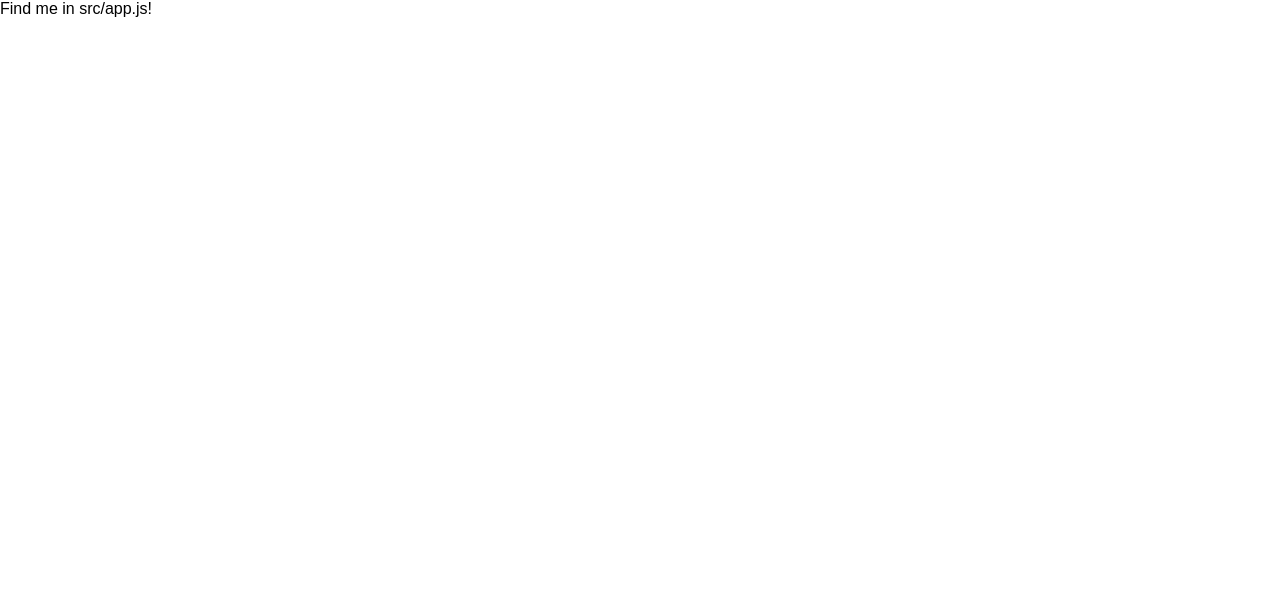
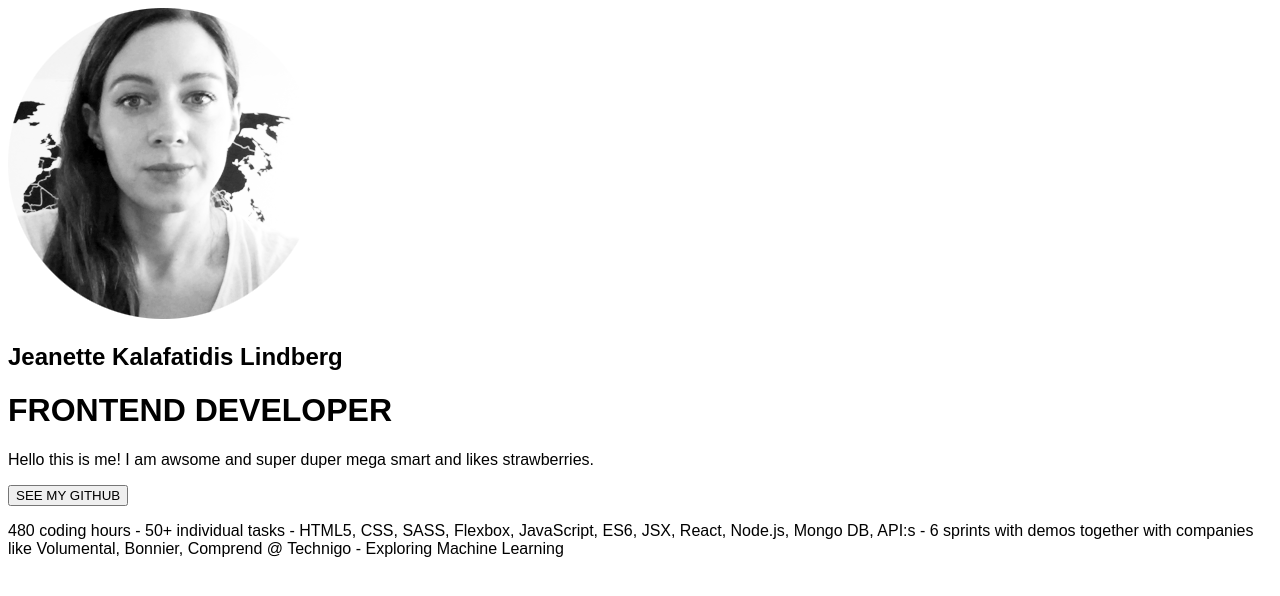
Before and after one commit to aejlindberg/portfolio, a React app in the folder react-starter-1.4.1/: page / in a window 1280 px wide. Built offline with nearby package versions, Linux system fonts and the light colour scheme.

Commit message:
First draft aboutMe

```diff
--- a/react-starter-1.4.1/src/components/app.js
+++ b/react-starter-1.4.1/src/components/app.js
@@ -4,8 +4,28 @@ class App extends React.Component {
 
   render() {
     return (
-      <div>
-        Find me in src/app.js!
+      <div className="wrapper">
+        <div className="aboutMe">
+          <div className="aboutMeImage">
+            <img src="me.png" alt="Jeanette K Lindberg" />
+          </div>
+          <div className="aboutMeText">
+            <h2>Jeanette Kalafatidis Lindberg</h2>
+            <h1>FRONTEND DEVELOPER</h1>
+            <p>Hello this is me! I am awsome and super duper mega smart and likes strawberries.</p>
+          </div>
+        </div>
+        <div className="aboutMeButton">
+          <button>SEE MY GITHUB</button>
+        </div>
+        <div className="techSection">
+          <div className="techText">
+            <p>480 coding hours - 50+ individual tasks - HTML5, CSS, SASS, Flexbox,
+             JavaScript, ES6, JSX, React, Node.js, Mongo DB, API:s - 6 sprints with
+             demos together with companies like Volumental, Bonnier, Comprend @ Technigo -
+             Exploring Machine Learning</p>
+          </div>
+        </div>
       </div>
     )
   }
--- a/react-starter-1.4.1/src/index.css
+++ b/react-starter-1.4.1/src/index.css
@@ -1,5 +1,9 @@
 body {
-  margin: 0;
+  margin: 50;
   padding: 0;
   font-family: sans-serif;
 }
+
+h2 {
+
+}
```
Also changed, not shown: react-starter-1.4.1/public/me.png (added), react-starter-1.4.1/src/components/aboutMe.js (deleted), 1 other file.
